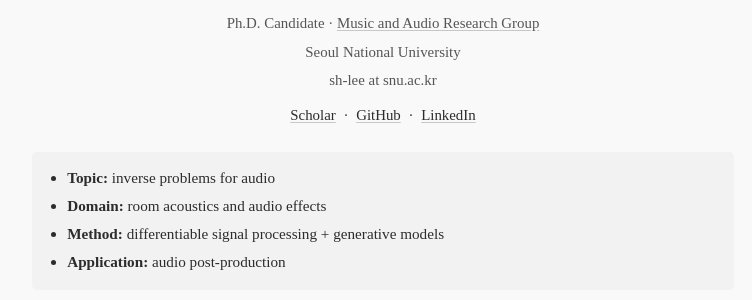
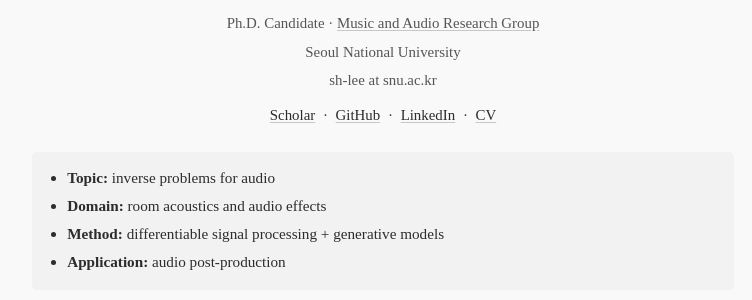
Before and after one commit to sh-lee97/sh-lee97.github.io, a Jekyll site: the page built from index.html, in a window 1280 px wide and 900 px high. Shown: the part 302-602 px from the top of the window, without its empty margins (257-1009 px from the left). Built offline with Jekyll 4.4.1, drawn with Linux system fonts in a browser that asks for light colours.

Commit message:
Add CV link to homepage
Co-Authored-By: Claude Opus 4.6 <noreply@anthropic.com>

```diff
--- a/index.html
+++ b/index.html
@@ -16,7 +16,8 @@ title: Sungho Lee
   <div class="links">
     <a href="https://scholar.google.com/citations?hl=en&user=8yMXL5AAAAAJ&view_op=list_works">Scholar</a> &middot;
     <a href="https://github.com/sh-lee97">GitHub</a> &middot;
-    <a href="https://www.linkedin.com/in/sungho-lee-061546219/">LinkedIn</a>
+    <a href="https://www.linkedin.com/in/sungho-lee-061546219/">LinkedIn</a> &middot;
+    <a href="/cv-260301.pdf">CV</a>
   </div>
 </div>
 
```
Also changed, not shown: 1 other file.
